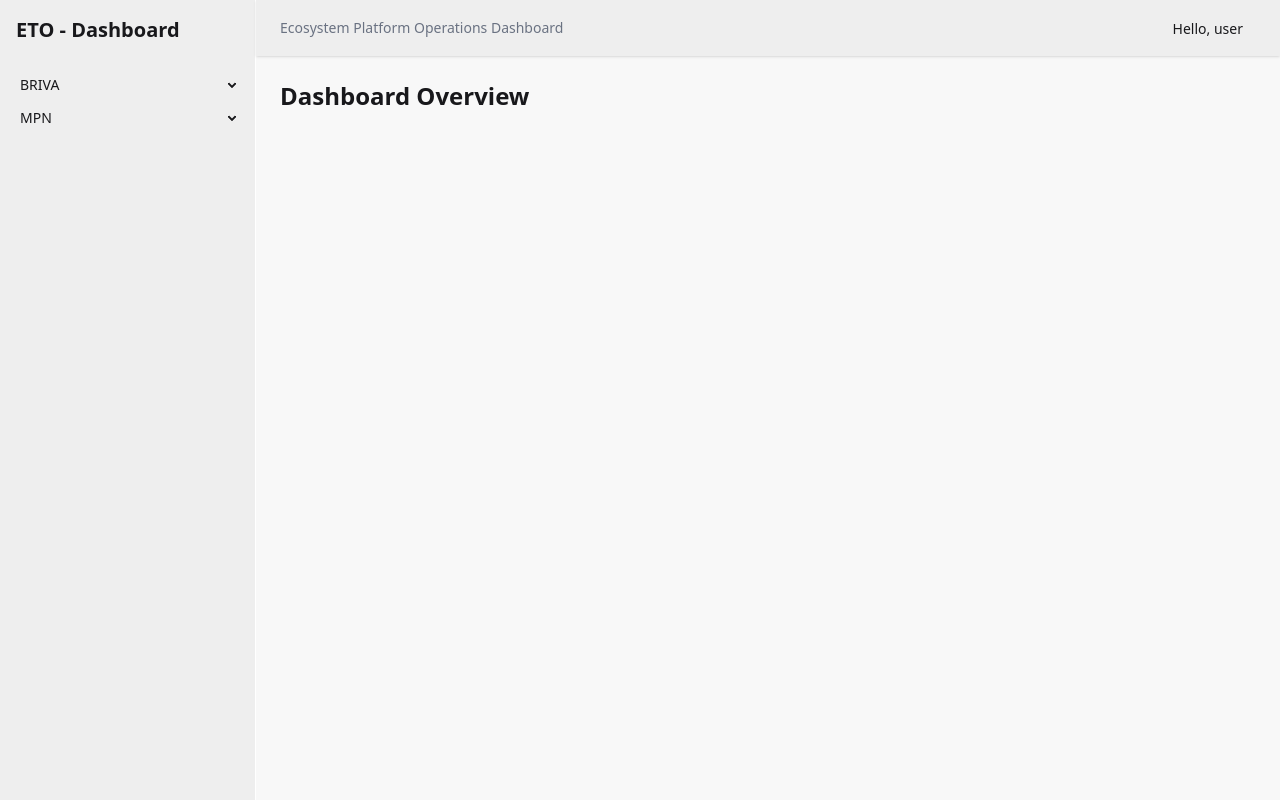
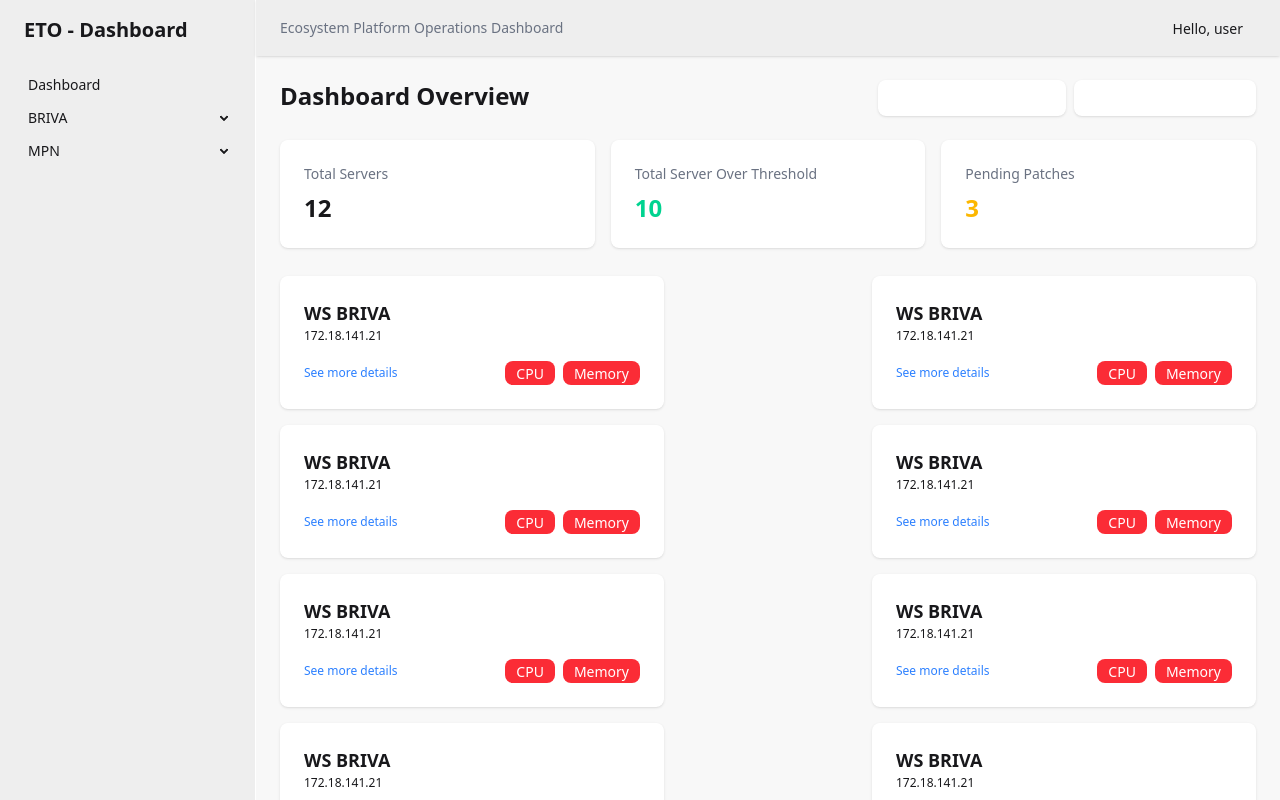
Before and after one commit to rassyaabiwafaaa/portal-eto-fe, a Next.js app: page /dashboard in a window 1280 px wide. Built offline with nearby package versions, Linux system fonts and the light colour scheme.

Commit message:
dashboard feature

```diff
--- a/app/constant/menu.ts
+++ b/app/constant/menu.ts
@@ -1,13 +1,42 @@
-export const APP_MENUS = {
-  briva: {
+type SingleMenu = {
+  type: "single";
+  label: string;
+  href: string;
+}
+
+type GroupMenu = {
+  type: "group";
+  label: string;
+  key: string;
+  features: {
+    key: string;
+    label: string;
+  }[];
+};
+
+export type AppMenu = SingleMenu | GroupMenu;
+
+export const APP_MENUS: AppMenu[] = [
+  {
+    type: "single",
+    label: "Dashboard",
+    href: "/dashboard",
+  },
+  {
+    type: "group",
+    key: "briva",
     label: "BRIVA",
     features: [
       { key: "on-off", label: "On / Off" },
       { key: "connection-test", label: "Connection Test" },
     ],
   },
-  mpn: {
+  {
+    type: "group",
+    key: "mpn",
     label: "MPN",
-    features: [{ key: "patching-sa", label: "Patching SA Only" }],
+    features: [
+      { key: "patching-sa", label: "Patching SA Only" },
+    ],
   },
-} as const;
+];
--- /dev/null
+++ b/app/dashboard/apps/components/serverUtil/CardServer.tsx
@@ -0,0 +1,42 @@
+'use client'
+import React, { useState } from 'react'
+
+export default function CardServer() {
+  const [isActive, setIsActive] = useState(false);
+
+  const handlerClick = () => {
+    setIsActive(!isActive);
+  }
+
+  return (
+    /* h-fit memastikan card tidak memaksa tinggi penuh */
+    <div className="card bg-base-100 w-96 shadow-sm h-fit">
+      <div className="card-body">
+        <h2 className="card-title -mb-2">WS BRIVA</h2>
+        <p className="text-[12px] mb-2">172.18.141.21</p>
+
+        <div className="flex items-center justify-between">
+          <h2
+            className="text-[12px] cursor-pointer text-blue-500 hover:underline"
+            onClick={handlerClick}
+          >
+            {isActive ? "Hide details" : "See more details"}
+          </h2>
+          <div className="card-actions justify-end">
+            <div className="badge badge-outline bg-red-500 text-white border-none">CPU</div>
+            <div className="badge badge-outline bg-red-500 text-white border-none">Memory</div>
+          </div>
+        </div>
+
+        {/* Detail info server dengan transisi sederhana jika perlu */}
+        {isActive && (
+          <div className="mt-4 pt-4 border-t border-base-200 text-sm space-y-1">
+            <div className="flex justify-between"><span>CPU</span> <span>50%</span></div>
+            <div className="flex justify-between"><span>Memory</span> <span>50%</span></div>
+            <div className="flex justify-between"><span>Disk</span> <span>50%</span></div>
+          </div>
+        )}
+      </div>
+    </div>
+  )
+}
--- a/app/dashboard/layout.tsx
+++ b/app/dashboard/layout.tsx
@@ -5,6 +5,8 @@ import { ReactNode } from "react";
 import { usePathname } from "next/navigation";
 import { APP_MENUS } from "../constant/menu";
 import Navbar from "./apps/components/navbar/Navbar";
+import path from "path";
+import { log } from "console";
 
 export default function DashboardLayout({
   children,
@@ -17,25 +19,37 @@ export default function DashboardLayout({
   return (
   <div className="flex h-screen bg-base-200 overflow-hidden">
   {/* Sidebar */}
-  <aside className="w-64 bg-base-300 shrink-0 overflow-y-auto border-r border-base-100">
+  <aside className="px-2 w-64 bg-base-300 shrink-0 overflow-y-auto border-r border-base-100">
     <div className="p-4 font-semibold text-xl text-bold sticky top-0 bg-base-300 z-10">
       ETO - Dashboard
     </div>
 
     <ul className="menu px-2 w-full">
-      {Object.entries(APP_MENUS).map(([appKey, app]) => {
-        const isOpen = pathname.startsWith(`/dashboard/apps/${appKey}`);
+    {APP_MENUS.map((menu) => {
+      if (menu.type === "single"){
+        return(
+          <li key={menu.label}>
+            <Link href={menu.href}>{menu.label}</Link>
+          </li>
+        );
+      }
+
+      const isOpen = pathname.startsWith(`/dashboard/${menu.key}`);
       return (
-          <li key={appKey}>
+      <li key={menu.key}>
         <details open={isOpen}>
-              <summary className="hover:bg-[#3771B8]">{app.label}</summary>
+          <summary>{menu.label}</summary>
           <ul>
-                {app.features.map((feature) => {
-                  const href = `/dashboard/apps/${appKey}/${feature.key}`;
+            {menu.features.map((feature) => {
+              const href = `/dashboard/apps/${menu.key}/${feature.key}`;
               const active = pathname === href;
+
               return (
-                    <li key={feature.key} className="hover:bg-[#3771B8] rounded-sm">
-                      <Link href={href} className={active ? "active" : ""}>
+                <li key={feature.key}>
+                  <Link
+                    href={href}
+                    className={active ? "bg-[#3771B8]" : ""}
+                  >
                     {feature.label}
                   </Link>
                 </li>
--- a/app/dashboard/page.tsx
+++ b/app/dashboard/page.tsx
@@ -1,12 +1,60 @@
+import CardServer from "./apps/components/serverUtil/CardServer";
+
 export default function DashboardPage() {
   return (
     <div>
-      <h1 className="text-2xl font-semibold">
-        Dashboard Overview
-      </h1>
+      {/* Dashboard Overview, Generate Resume, Generate Schedule */}
+      <div className="flex flex-row justify-between">
+        {/* Title and Button for Generate Resume and Schedule */}
+        <h1 className="text-2xl font-semibold">Dashboard Overview</h1>
 
+        <div className="flex gap-2 text-white">
+          {/* Generate Schedule */}
+          <div className="card bg-base-100 shadow cursor-pointer hover:bg-[#3771B8] hover:text-white transition-colors">
+            <div className="card-body px-8 py-2">
+              <p className="text-sm">Generate Schedule</p>
+            </div>
+          </div>
+          {/* Generate Resume */}
+          <div className="card bg-base-100 shadow cursor-pointer hover:bg-[#3771B8] hover:text-white transition-colors">
+            <div className="card-body px-8 py-2">
+              <p className="text-sm">Generate Resume</p>
+            </div>
+          </div>
+        </div>
+      </div>
 
+      {/* Summary Server */}
+      <div className="grid grid-cols-1 md:grid-cols-3 gap-4 mt-6 mb-7">
+        <div className="card bg-base-100 shadow">
+          <div className="card-body">
+            <p className="text-sm text-gray-500">Total Servers</p>
+            <h2 className="text-2xl font-bold">12</h2>
+          </div>
+        </div>
 
+        <div className="card bg-base-100 shadow">
+          <div className="card-body">
+            <p className="text-sm text-gray-500">Total Server Over Threshold</p>
+            <h2 className="text-2xl font-bold text-success">10</h2>
+          </div>
+        </div>
+
+        <div className="card bg-base-100 shadow">
+          <div className="card-body">
+            <p className="text-sm text-gray-500">Pending Patches</p>
+            <h2 className="text-2xl font-bold text-warning">3</h2>
+          </div>
+        </div>
+      </div>
+
+      {/* Content Server */}
+      {/* Card */}
+      <div className="flex flex-wrap gap-4 justify-between">
+        {Array.from({ length: 100 }).map((_, index) => (
+        <CardServer key={index} />
+      ))}
+      </div>
     </div>
   );
 }
--- a/package.json
+++ b/package.json
@@ -22,6 +22,7 @@
     "daisyui": "^5.5.14",
     "eslint": "^9",
     "eslint-config-next": "16.1.1",
+    "prettier": "3.8.0",
     "tailwindcss": "^4",
     "typescript": "^5"
   }
```
Also changed, not shown: 1 other file (tests, documents, lock files or other folders). Lines whose indentation alone changed are shown as unchanged.
